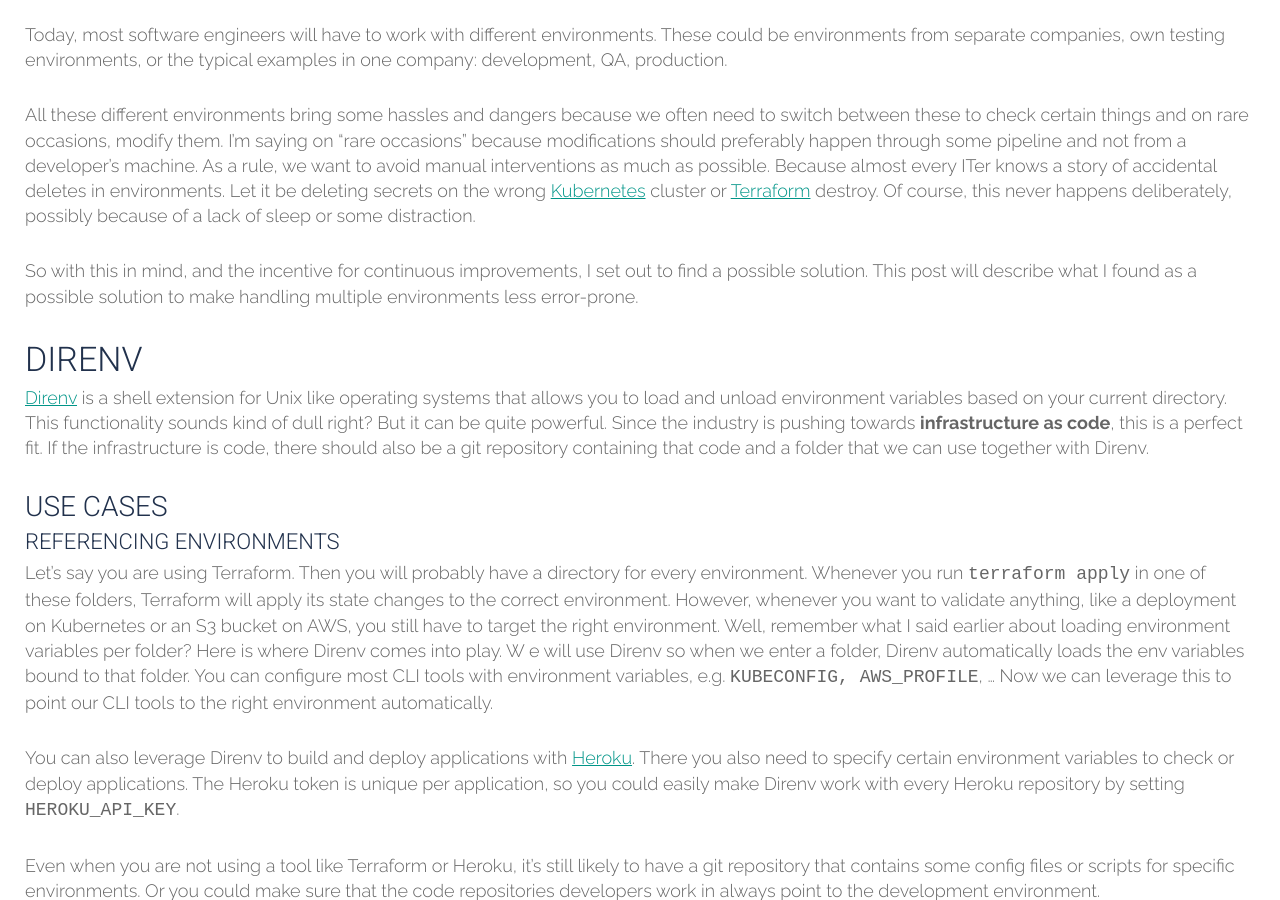
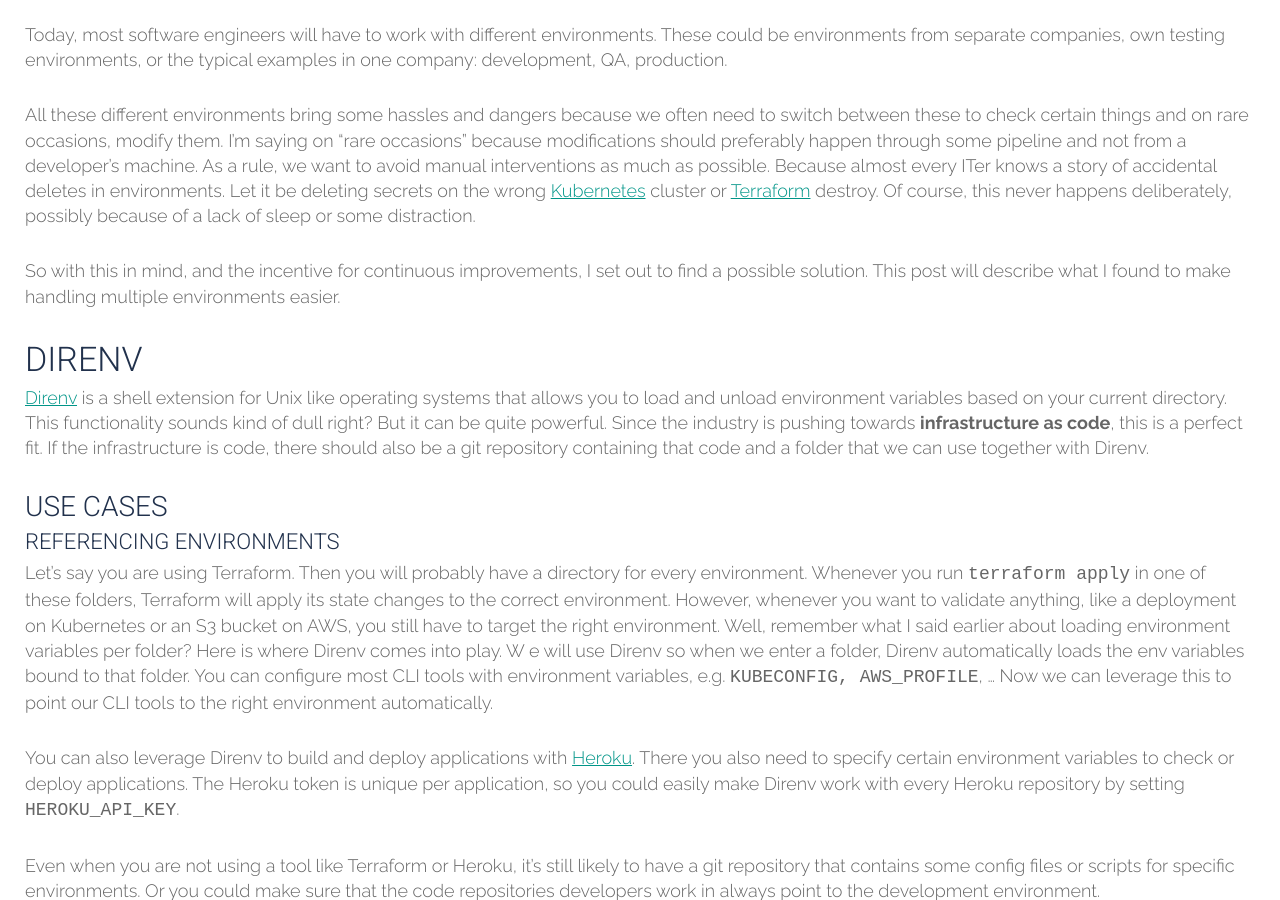
Before and after one commit to tripledio/tripledio.github.io, a Jekyll site: the page built from _posts/2021-02-14-working-with-different-envs.md, in a window 1280 px wide and 900 px high, scrolled down 642 px. Built offline with Jekyll 4.4.1, drawn with Linux system fonts in a browser that asks for light colours; comment, search, counter and statistics services are not loaded.

Commit message:
small rewording

```diff
--- a/_posts/2021-02-14-working-with-different-envs.md
+++ b/_posts/2021-02-14-working-with-different-envs.md
@@ -20,7 +20,7 @@
 Of course, this never happens deliberately, possibly because of a lack of sleep or some distraction.
 
 So with this in mind, and the incentive for continuous improvements, I set out to find a possible solution.
-This post will describe what I found as a possible solution to make handling multiple environments less error-prone.
+This post will describe what I found to make handling multiple environments easier.
 
 ## Direnv
 
```
